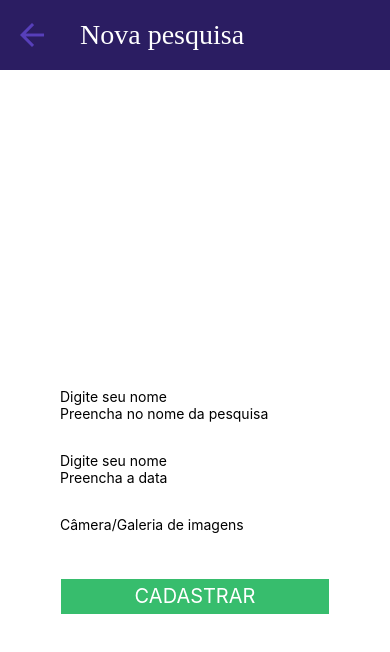
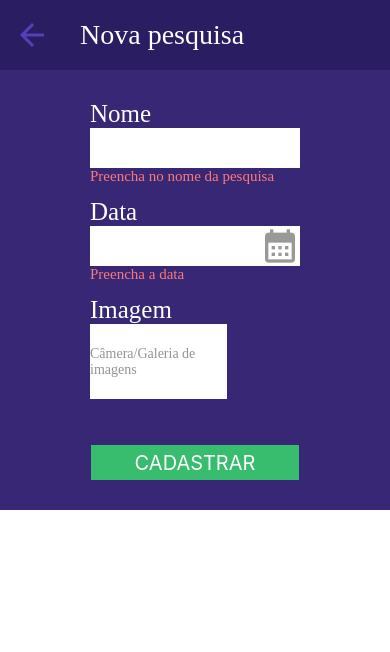
Before and after one commit to LuizaNakahira/EC48C, a React Native app: screen /NovaPesquisa in a window 390 px wide. Shown: the top 652 px of the page. Built offline with nearby package versions, Linux system fonts and the light colour scheme.

Commit message:
estilização da tela novaPesquisa

```diff
--- a/App.js
+++ b/App.js
@@ -5,7 +5,9 @@ import NovaPesquisa from './src/screens/NovaPesquisa'
 
 const App = () => {
   return (
-    <NovaPesquisa/>
+    <View>
+      <NovaPesquisa/>
+    </View>
   )
 }
 
--- a/package.json
+++ b/package.json
@@ -12,6 +12,7 @@
   "dependencies": {
     "react": "18.2.0",
     "react-native": "0.73.6",
+    "react-native-paper": "^5.12.3",
     "react-native-vector-icons": "^10.0.3"
   },
   "devDependencies": {
--- a/src/screens/NovaPesquisa.js
+++ b/src/screens/NovaPesquisa.js
@@ -1,46 +1,56 @@
-import {View, Text, TextInput, TouchableOpacity, StyleSheet} from 'react-native';
+import {View, Text, TextInput, TouchableOpacity, StyleSheet, ScrollView} from 'react-native';
+import Icon from 'react-native-vector-icons/MaterialIcons';
 
-import Header from '../components/Header'
-import Botao from '../components/Botao1'
+import Header from '../components/Header';
+import Botao from '../components/Botao1';
 
 const NovaPesquisa = () => {
   return (
-    <View>
+    <ScrollView style={estilos.container}>
         <Header texto={"Nova pesquisa"}/>
         <View style={estilos.containerForms}>
             <View style={estilos.containerInputs}>
                 <View style={estilos.camposInput}>
                     <Text style={estilos.label}>Nome</Text>
-                <TextInput placeholder="Digite seu nome"/>
-                <Text>Preencha no nome da pesquisa</Text>
+                    <TextInput style={estilos.textInput}/>
+                    <Text style={estilos.labelWarn}>Preencha no nome da pesquisa</Text>
                 </View>
                 <View style={estilos.camposInput}>
                     <Text style={estilos.label}>Data</Text>
-                <TextInput placeholder="Digite seu nome"/>
-                <Text>Preencha a data</Text>
+                    <View style={estilos.containerData}>
+                        <TextInput style={estilos.textInput} />
+                        <TouchableOpacity style={estilos.calendarInput}>
+                            <Icon name="calendar-month" size={40} color="#999998"/>
+                        </TouchableOpacity>
+                    </View>
+                    <Text style={estilos.labelWarn}>Preencha a data</Text>
                 </View>
                 <View style={estilos.camposInput}>
                     <Text style={estilos.label}>Imagem</Text>
-                <TouchableOpacity><Text>Câmera/Galeria de imagens</Text></TouchableOpacity>
+                    <TouchableOpacity style={estilos.inputImage}><Text style={estilos.labelImage}>Câmera/Galeria de imagens</Text></TouchableOpacity>
                 </View>
             </View>
 
             <Botao texto="CADASTRAR"/>
         </View>
-    </View>
+    </ScrollView>
 
   )
 }
 
 const estilos = StyleSheet.create({
+    container: {
+        backgroundColor: "#372775",
+        height: "100%"
+    },
+
     containerForms: {
-        height: '100vh',
+        backgroundColor: "#372775",
         display: 'flex',
         alignItems: 'center',
-        justifyContent: 'center',
         gap: 46,
-        width: '100%',
-        paddingHorizontal: 60,
+        height: "100%",
+        paddingHorizontal: 90,
         paddingVertical: 30
     },
 
@@ -55,7 +65,52 @@ const estilos = StyleSheet.create({
 
     label: {
         color: 'white',
+        fontSize: 25,
+        fontFamily: "AveriaLibre-Bold"
 
+    },
+
+    textInput: {
+        height: 40,
+        width: "100%",
+        backgroundColor: "white",
+        color: "black",
+        paddingHorizontal: 10
+    },
+
+    labelWarn: {
+        color: "#FD7979",
+        fontSize: 15,
+        fontFamily: "AveriaLibre-Regular"
+    },
+
+    containerData: {
+        width: "100%",
+        display: "flex",
+        flexDirection: "row",
+        alignItems: "center",
+        backgroundColor: "white"
+    },
+
+    calendarInput: {
+        position: "absolute",
+        right: 0
+    },
+
+    inputImage: {
+        height: 75,
+        width: "65%",
+        backgroundColor: "white",
+
+        display: "flex",
+        alignItems: "center",
+        justifyContent: "center"
+    },
+
+    labelImage: {
+        color: "#939393",
+        fontSize: 14,
+        fontFamily: "AveriaLibre-Regular"
     }
 
 })
```
Also changed, not shown: 2 other files (tests, documents, lock files or other folders). Lines whose indentation alone changed are shown as unchanged.
